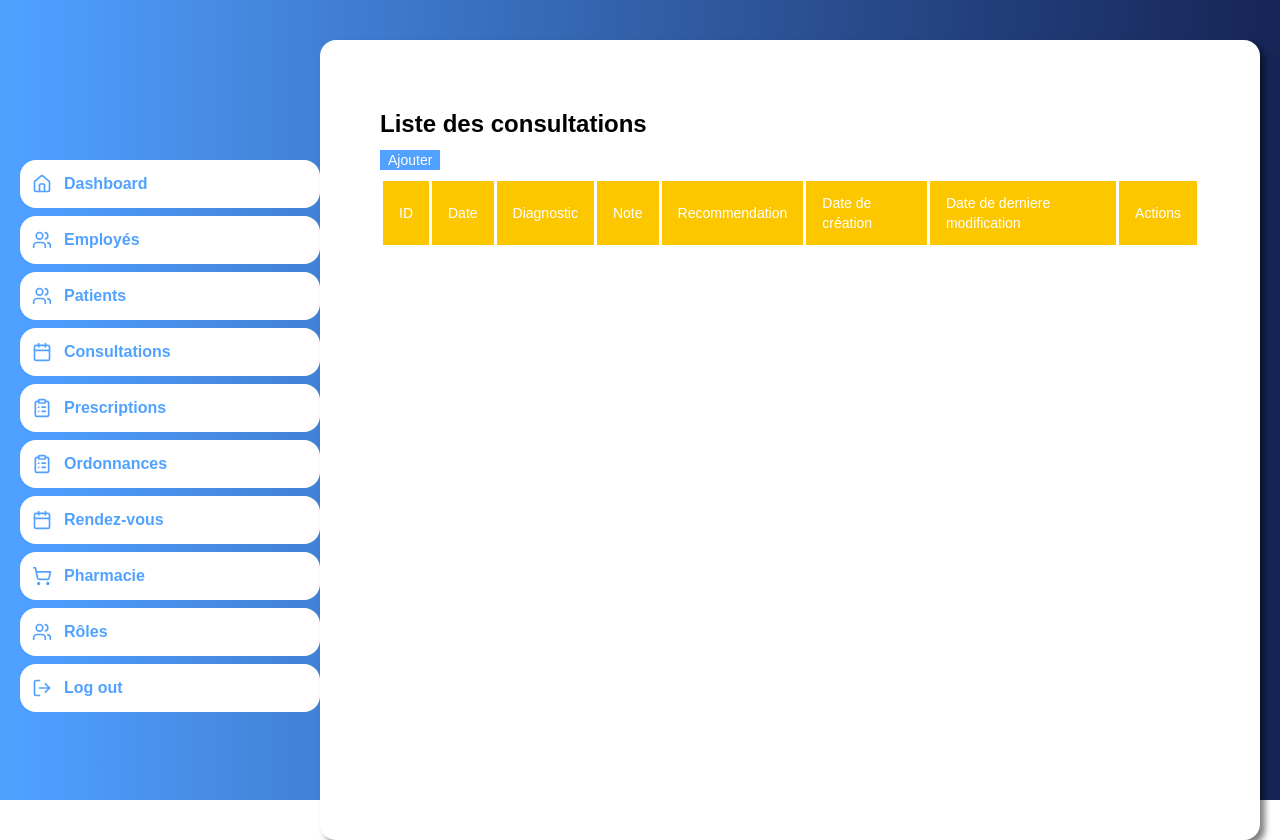
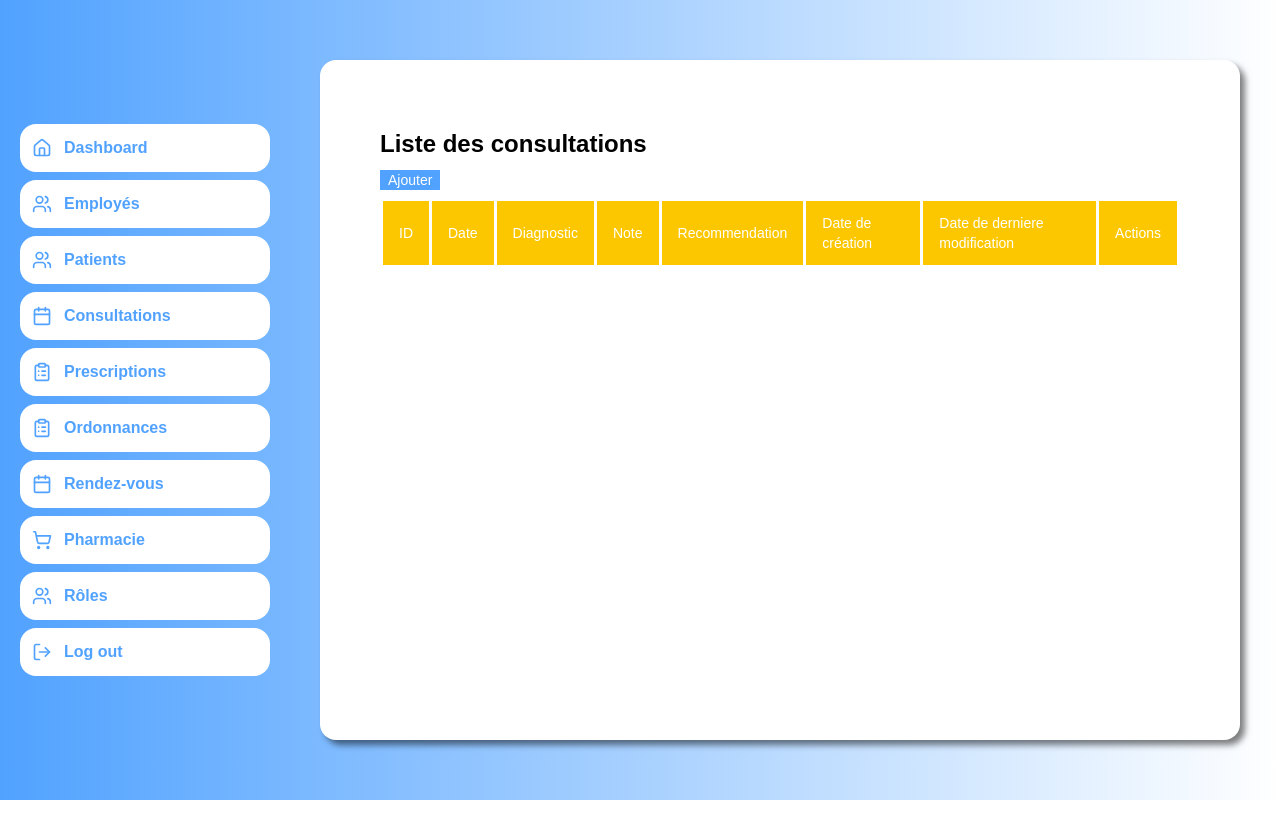
Before and after one commit to moundjis/MediSoft-Pil, a Next.js app in the folder client/: page /consultations in a window 1280 px wide. After the commit the page ends 800 px from the top, so only its background shows below. Built offline with nearby package versions, Linux system fonts and the light colour scheme.

Commit message:
correction interfaces

```diff
--- a/client/app/layout.js
+++ b/client/app/layout.js
@@ -28,11 +28,13 @@ export default function RootLayout({ children }) {
   return (
     <html lang="fr">
       <body>
-        <div className="grid grid-cols-4 h-screen bg-gradient-to-r from-blue-400 to-blue-950">
-          <div className="col-span-1">
+        <div className="grid grid-cols-4 h-screen bg-gradient-to-r from-blue-400 to-blue-95">
+          <div className="flex col-span-1 items-center">
             <SideBar />
           </div>
-          <div className="col-span-3">{children}</div>
+          <div className="flex col-span-3 items-center justify-center">
+            {children}
+          </div>
         </div>
       </body>
     </html>
--- a/client/components/Consultations/Consultations.jsx
+++ b/client/components/Consultations/Consultations.jsx
@@ -2,7 +2,7 @@ import consultations from "@/public/data/consultations";
 
 export default function Consultations() {
   return (
-    <div className="h-full bg-white rounded-2xl drop-shadow-[5px_5px_3px_rgba(0,0,0,0.5)] p-15 mr-5 mt-10 mb-10">
+    <div className="h-[85vh] w-[90vw] bg-white rounded-2xl drop-shadow-[5px_5px_3px_rgba(0,0,0,0.5)] p-15 mr-10">
       <h1 className="font-bold text-2xl text-black py-2">
         Liste des consultations
       </h1>
--- a/client/components/dashboard/Dashboard.jsx
+++ b/client/components/dashboard/Dashboard.jsx
@@ -27,7 +27,7 @@ const iconComponents = {
 export default function Dashboard() {
   const router = useRouter();
   return (
-    <div className="h-full bg-white grid grid-cols-3 gap-5 rounded-2xl drop-shadow-[5px_5px_3px_rgba(0,0,0,0.5)] p-15 mr-5 mt-10 mb-10">
+    <div className="h-[85vh] w-full bg-white grid grid-cols-3 gap-5 rounded-2xl drop-shadow-[5px_5px_3px_rgba(0,0,0,0.5)] p-15 mr-10">
       {dashboard.map((dashboard) => {
         const IconComponent = iconComponents[dashboard.icon];
         return (
--- a/client/components/sidebar/SideBar.jsx
+++ b/client/components/sidebar/SideBar.jsx
@@ -29,7 +29,7 @@ export default function SideBar() {
   const router = useRouter();
 
   return (
-    <nav className="space-y-2 max-w-[300px] sticky top-40 ml-5">
+    <nav className="space-y-2 min-w-[250px] ml-5">
       {sidebar.map((sidebar) => {
         const IconComponent = iconComponents[sidebar.icon];
 
```
